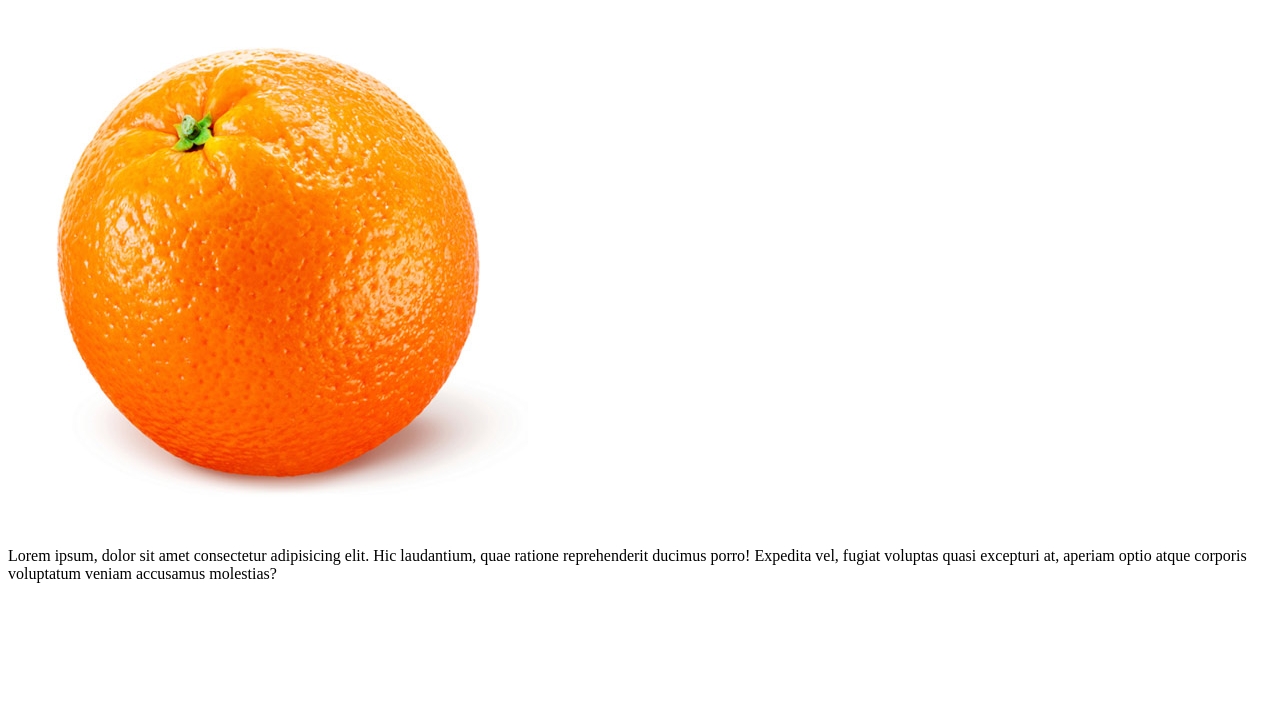
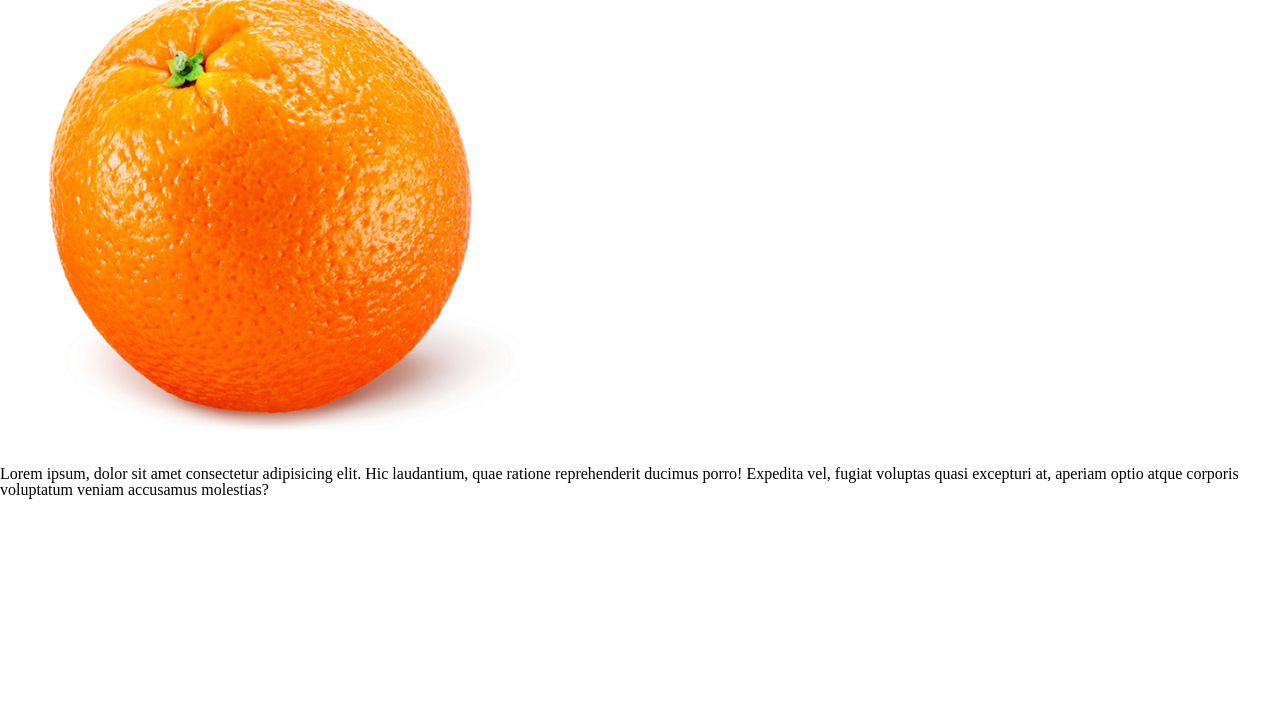
Before and after one commit to willtham1/market, a plain HTML site: page index.html in a window 1280 px wide. Shown: the part 73-800 px from the top of the page. Drawn offline with Linux system fonts and the light colour scheme.

Commit message:
fixed my link to css

```diff
--- a/index.html
+++ b/index.html
@@ -4,7 +4,7 @@
     <meta charset="UTF-8">
     <meta name="viewport" content="width=device-width, initial-scale=1.0">
     <title>Testing github websites</title>
-    <link rel="stylesheet" href="styles.css">
+    <link rel="stylesheet" href="reset.css">
 </head>
 
 <body>
```
